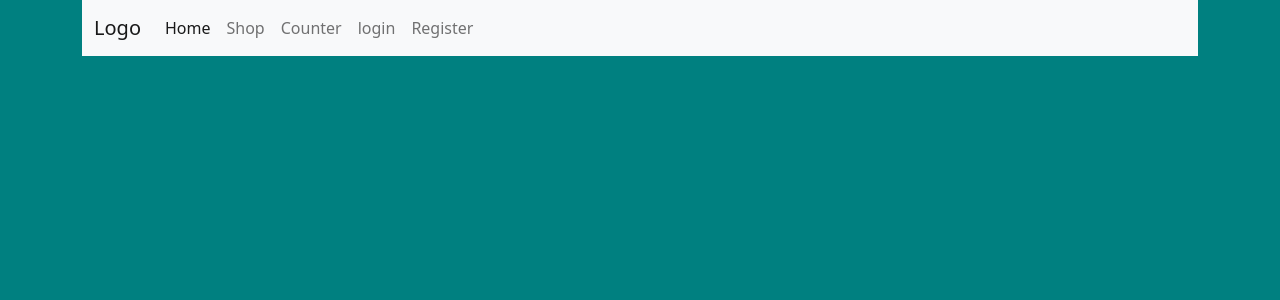
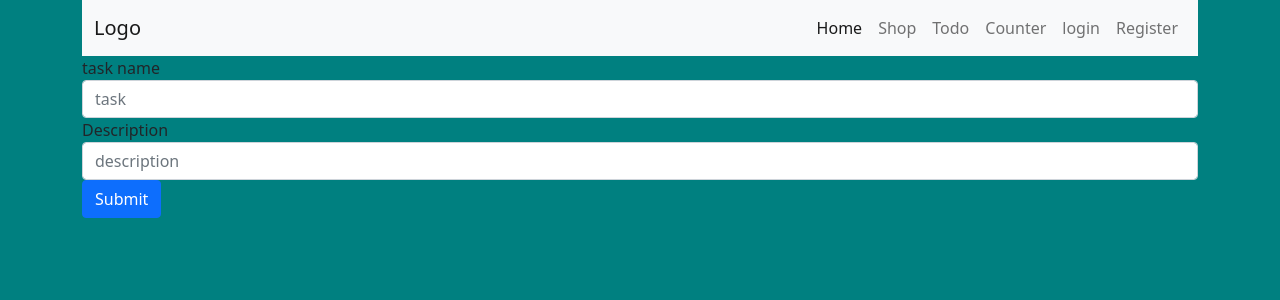
Before and after one commit to Elsayed4/EcommerceReact, a React (Create React App) app: page /todo in a window 1280 px wide. Shown: the top 300 px of the page. Built offline with nearby package versions, Linux system fonts and the light colour scheme.

Commit message:
Adding To Do List

```diff
--- a/src/App.js
+++ b/src/App.js
@@ -7,6 +7,7 @@ import { Switch, Route } from "react-router-dom";
 import Product from "./Component/Product/Product.jsx";
 import Login from "./Component/login/Login.jsx";
 import Register from "./Component/register/Register.jsx"
+import Todo from "./Component/todo/Todo.jsx"
 const App = () => {
 
     return (
@@ -22,6 +23,7 @@ const App = () => {
                     <Route component={Shop} path="/shop" exact />
                     <Route component={Product} path="/shop/:id" />
                     <Route component={Login} path="/login" />
+                    <Route component={Todo} path="/todo" />
                     <Route component={Register} path="/register" />
                 </Switch>
             </section>
--- a/src/Component/Navbar/Navbar.js
+++ b/src/Component/Navbar/Navbar.js
@@ -25,13 +25,12 @@ const Navbar = (props) => {
                             className="collapse navbar-collapse"
                             id="navbarSupportedContent"
                         >
-                            <ul className="navbar-nav me-auto mb-2 mb-lg-0">
+                            <ul className="navbar-nav ms-auto mb-2 mb-lg-0">
                                 <li className="nav-item">
                                     <Link
                                         to="/"
                                         className="nav-link active"
                                         aria-current="page"
-                                        href="#"
                                     >
                                         Home
                                     </Link>
@@ -40,9 +39,16 @@ const Navbar = (props) => {
                                     <Link
                                         to="shop"
                                         className="nav-link"
-                                        href="#"
                                     >
                                         Shop
+                                    </Link>
+                                </li>
+                                <li className="nav-item">
+                                    <Link
+                                        to="todo"
+                                        className="nav-link"
+                                    >
+                                        Todo
                                     </Link>
                                 </li>
                                 <li className="nav-item">
--- /dev/null
+++ b/src/Component/redux/redux.js
@@ -0,0 +1,35 @@
+// actions
+export const addTodo = (todoData) => {
+    return {
+        type: "ADD_TODO",
+        payload: todoData,
+    };
+};
+
+export const removeTodo = (taskId) => {
+    return {
+        type: "REMOVE_TODO",
+        payload: taskId,
+    };
+};
+
+// reducer
+
+let init = {
+    todo: [],
+};
+export const todoReducer = (state = init, action) => {
+    switch (action.type) {
+        case "ADD_TODO":
+            return { ...state, todo: [...state.todo, action.payload] };
+        case "REMOVE_TODO":
+            return {
+                ...state,
+                todo: state.todo.filter(
+                    (item, i) => i !== action.payload
+                ),
+            };
+        default:
+            return state;
+    }
+};
--- a/src/Component/todo/Todo.jsx
+++ b/src/Component/todo/Todo.jsx
@@ -0,0 +1,52 @@
+import { useState } from 'react';
+import {useDispatch, useSelector} from "react-redux"
+import {addTodo, removeTodo} from "../redux/redux"
+function Todo () {
+    const [task, setTask] = useState('')
+    const [desc, setDesc] = useState('')
+
+    const dispatch= useDispatch()
+    const tasks = useSelector(state=> state.todo)
+
+    function handleSubmit(e) {
+        e.preventDefault();
+        dispatch(addTodo({
+            name:task,
+            description: desc
+        }))
+    }
+    return(
+        <>
+            <div className="container">
+               <form onSubmit={handleSubmit}>
+  <div className="form-group">
+    <label htmlFor="task">task name</label>
+    <input type="text" className="form-control" id="task"  placeholder="task" value={task} onChange={(e)=>setTask(e.target.value)} />
+  </div>
+  <div className="form-group">
+    <label htmlFor="desc">Description</label>
+    <input type="text" className="form-control" id="desc" placeholder="description" value={desc} onChange={(e)=>setDesc(e.target.value)}/>
+  </div>
+  <button type="submit" className="btn btn-primary">Submit</button>
+</form>
+            <div className="mt-5">
+                {
+                    tasks.length?
+                    tasks.map((task, index)=>(
+                        <div className="card mb-2" key={index}>
+                            <div className="">
+                            <h5 >Name: {task.name}</h5>
+                            <hr />
+                            <p>description: {task.description}</p>
+                            </div>
+                            <button onClick={()=>dispatch(removeTodo(index))} className="btn btn-danger">x</button>
+                        </div>
+                    )): null
+                }
+            </div>
+        </div>
+        </>
+    )
+
+}
+export default Todo
--- a/src/index.js
+++ b/src/index.js
@@ -6,12 +6,20 @@ import reportWebVitals from './reportWebVitals';
 //importing bootstrap
 import 'bootstrap/dist/css/bootstrap.min.css';
 import { BrowserRouter as Router } from "react-router-dom";
+import { Provider } from 'react-redux';
+import { createStore } from 'redux';
+import { todoReducer } from './Component/redux/redux';
+
+const store = createStore(todoReducer)
 
 ReactDOM.render(
   <React.StrictMode>
+
   <Router>
-    <App />
-  </Router>
+    <Provider store={store}>
+   <App />
+</Provider>
+   </Router>
   </React.StrictMode>,
   document.getElementById('root')
 );
```
Also changed, not shown: 1 other file (tests, documents, lock files or other folders).
